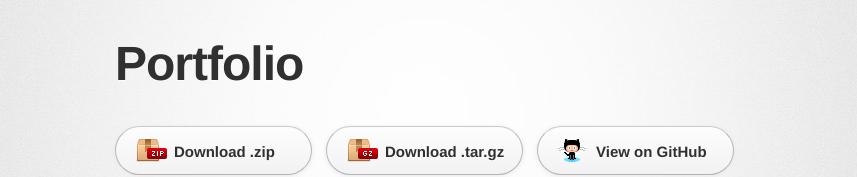
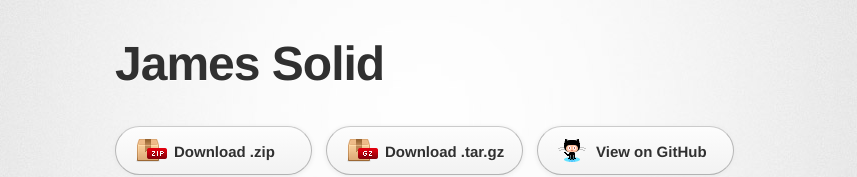
Before and after one commit to James-Solid/Portfolio, a plain HTML site: page index.html in a window 1280 px wide. Shown: the top 177 px of the page, without its empty margins (215-1072 px from the left). Drawn offline with Linux system fonts and the light colour scheme; a web font is replaced by a local one.

Commit message:
Update index.html

```diff
--- a/index.html
+++ b/index.html
@@ -10,7 +10,7 @@
     <!--[if lt IE 9]>
     <script src="//html5shiv.googlecode.com/svn/trunk/html5.js"></script>
     <![endif]-->
-    <title>Portfolio by James-Solid</title>
+    <title>James-Solid</title>
   </head>
 
   <body>
@@ -18,7 +18,7 @@
       <div class="inner">
 
         <header>
-          <h1>Portfolio</h1>
+          <h1>James Solid</h1>
           <h2></h2>
         </header>
 
```
